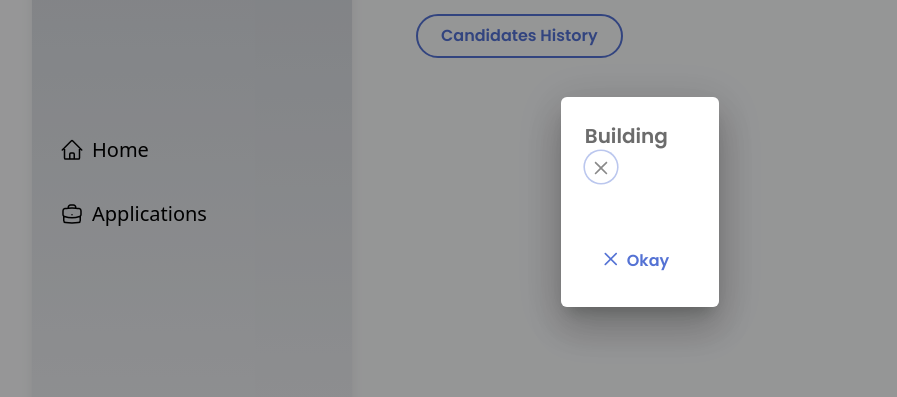
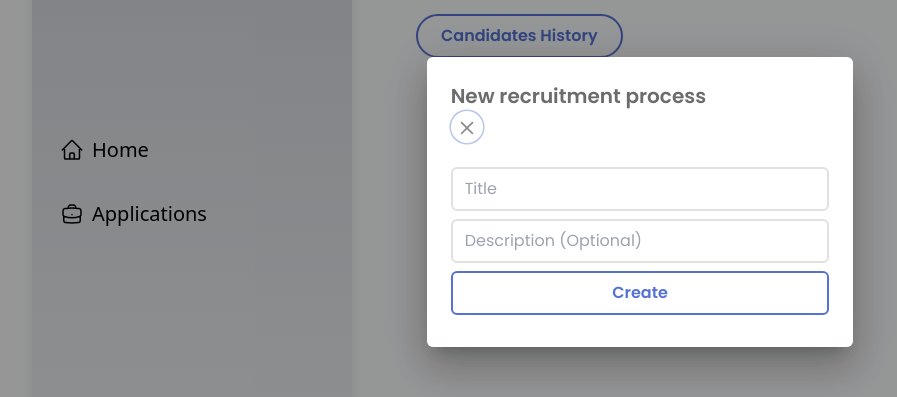
Before and after one commit to Testigos-de-Vue/jobsync-app, a Vue app: page /recruitments in a window 1280 px wide. Both pictures are taken after a click on the button "Create Recruitment". Shown: the part 198-595 px from the top of the page, without its empty margins (0-897 px from the left). Built offline with nearby package versions, Linux system fonts and the light colour scheme; no server answers.

Commit message:
feat: add create recruitment process form

```diff
--- a/src/locales/en.json
+++ b/src/locales/en.json
@@ -89,6 +89,12 @@
     "organizer-label": "Organizer"
   },
   "recruitment": {
+    "create-recruitment": {
+      "title": "New recruitment process",
+      "title-placeholder": "Title",
+      "description-placeholder": "Description (Optional)",
+      "create-submit-lbl": "Create"
+    },
     "dashboard": {
       "add-phase-lbl": "Add phase",
       "add-candidates-lbl": "Add candidates",
--- a/src/locales/es.json
+++ b/src/locales/es.json
@@ -88,6 +88,12 @@
     "organizer-label": "Organizador"
   },
   "recruitment": {
+    "create-recruitment": {
+      "title": "Nuevo proceso de reclutamiento",
+      "title-placeholder": "Título",
+      "description-placeholder": "Descripción (Opcional)",
+      "create-submit-lbl": "Crear"
+    },
     "dashboard": {
       "add-phase-lbl": "Agregar fase",
       "add-candidates-lbl": "Agregar candidatos",
--- a/src/recruitment/pages/organization-recruitments.component.vue
+++ b/src/recruitment/pages/organization-recruitments.component.vue
@@ -15,11 +15,6 @@
         :label="$t('organization-profile.new-recruitment-btn-label')"
         @click="createRecruitmentDialog = true"
       />
-      <pv-dialog v-model:visible="createRecruitmentDialog" modal header="Building">
-        <template #footer>
-          <pv-button label="Okay" icon="pi pi-times" @click="createRecruitmentDialog = false" text />
-        </template>
-      </pv-dialog>
       <pv-button
         rounded
         outlined
@@ -27,11 +22,6 @@
         :label="$t('organization-profile.past-recruitment-btn-label')"
         @click="recruitmentsHistory = true"
       />
-      <pv-dialog v-model:visible="recruitmentsHistory" modal header="Building">
-        <template #footer>
-          <pv-button label="Okay" icon="pi pi-times" @click="recruitmentsHistory = false" text />
-        </template>
-      </pv-dialog>
       <pv-button
         rounded
         outlined
@@ -39,11 +29,6 @@
         :label="$t('organization-profile.past-candidates-btn-label')"
         @click="candidatesHistory = true"
       />
-      <pv-dialog v-model:visible="candidatesHistory" modal header="Building">
-        <template #footer>
-          <pv-button label="Okay" icon="pi pi-times" @click="candidatesHistory = false" text />
-        </template>
-      </pv-dialog>
     </div>
     <div class="flex justify-center items-center h-full">
       <div class="grid max-w-4xl py-4 space-y-4">
@@ -51,6 +36,31 @@
       </div>
     </div>
   </div>
+
+  <pv-dialog v-model:visible="createRecruitmentDialog" modal
+             class="w-1/3"
+             :header="$t('recruitment.create-recruitment.title')">
+    <div class="grid gap-2">
+      <div class="grid gap-2">
+        <pv-input class="" v-model="processTitle" type="text"
+                  :placeholder="$t('recruitment.create-recruitment.title-placeholder')" />
+        <pv-input v-model="processDescription" type="text"
+                  :placeholder="$t('recruitment.create-recruitment.description-placeholder')"/>
+      </div>
+      <pv-button outlined @click="createRecruitmentDialog = false" type="submit"
+                 :label="$t('recruitment.create-recruitment.create-submit-lbl')"/>
+    </div>
+  </pv-dialog>
+  <pv-dialog v-model:visible="recruitmentsHistory" modal header="Building">
+    <template #footer>
+      <pv-button label="Okay" icon="pi pi-times" @click="recruitmentsHistory = false" text />
+    </template>
+  </pv-dialog>
+  <pv-dialog v-model:visible="candidatesHistory" modal header="Building">
+    <template #footer>
+      <pv-button label="Okay" icon="pi pi-times" @click="candidatesHistory = false" text />
+    </template>
+  </pv-dialog>
   </template>
 
   <script>
@@ -72,6 +82,9 @@
     created() {
       this.recruitmentApi.getAll()
         .then(response => this.recruitments = response.data);
+    },
+    methods: {
+
     }
   }
 
```
